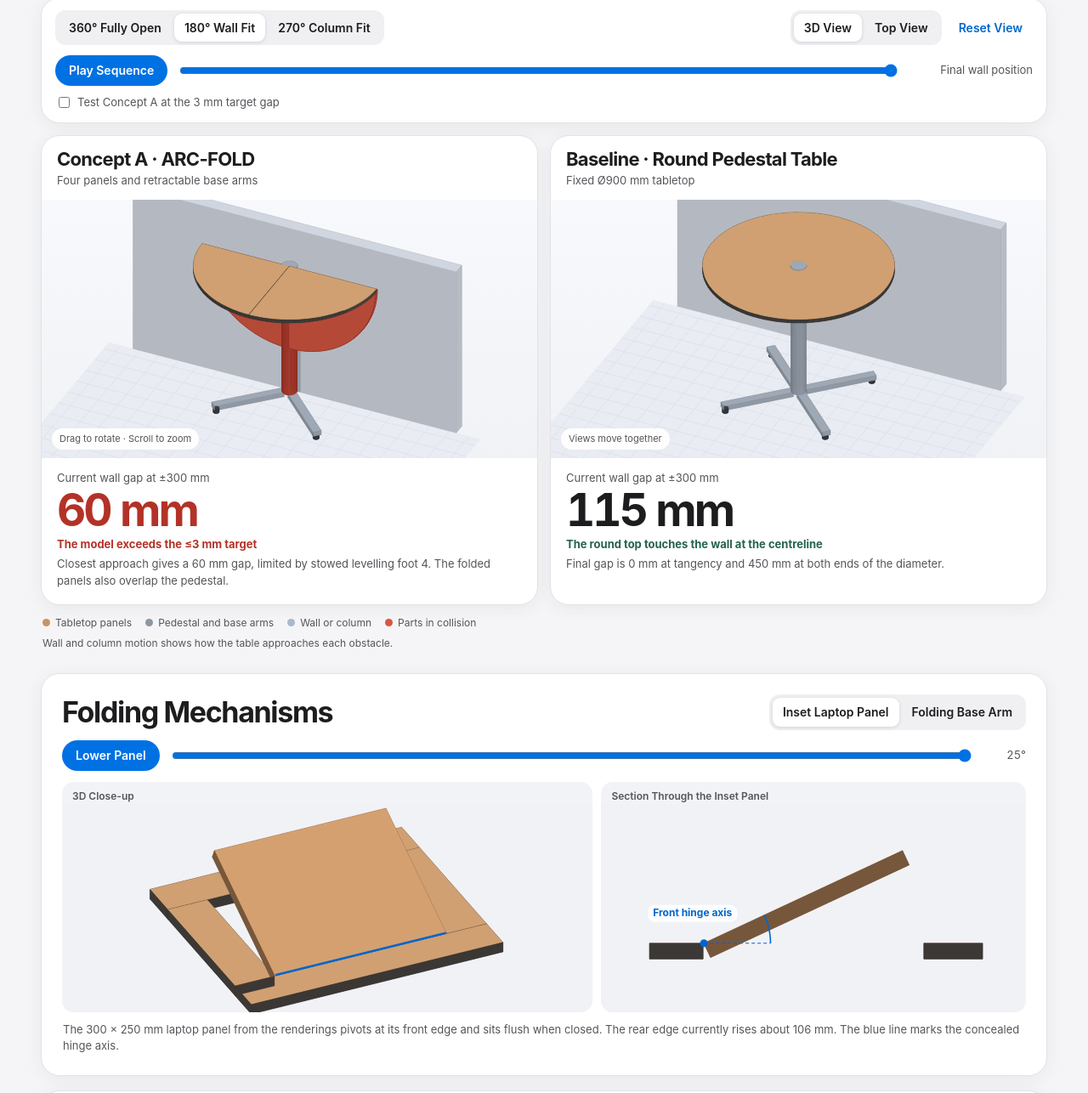
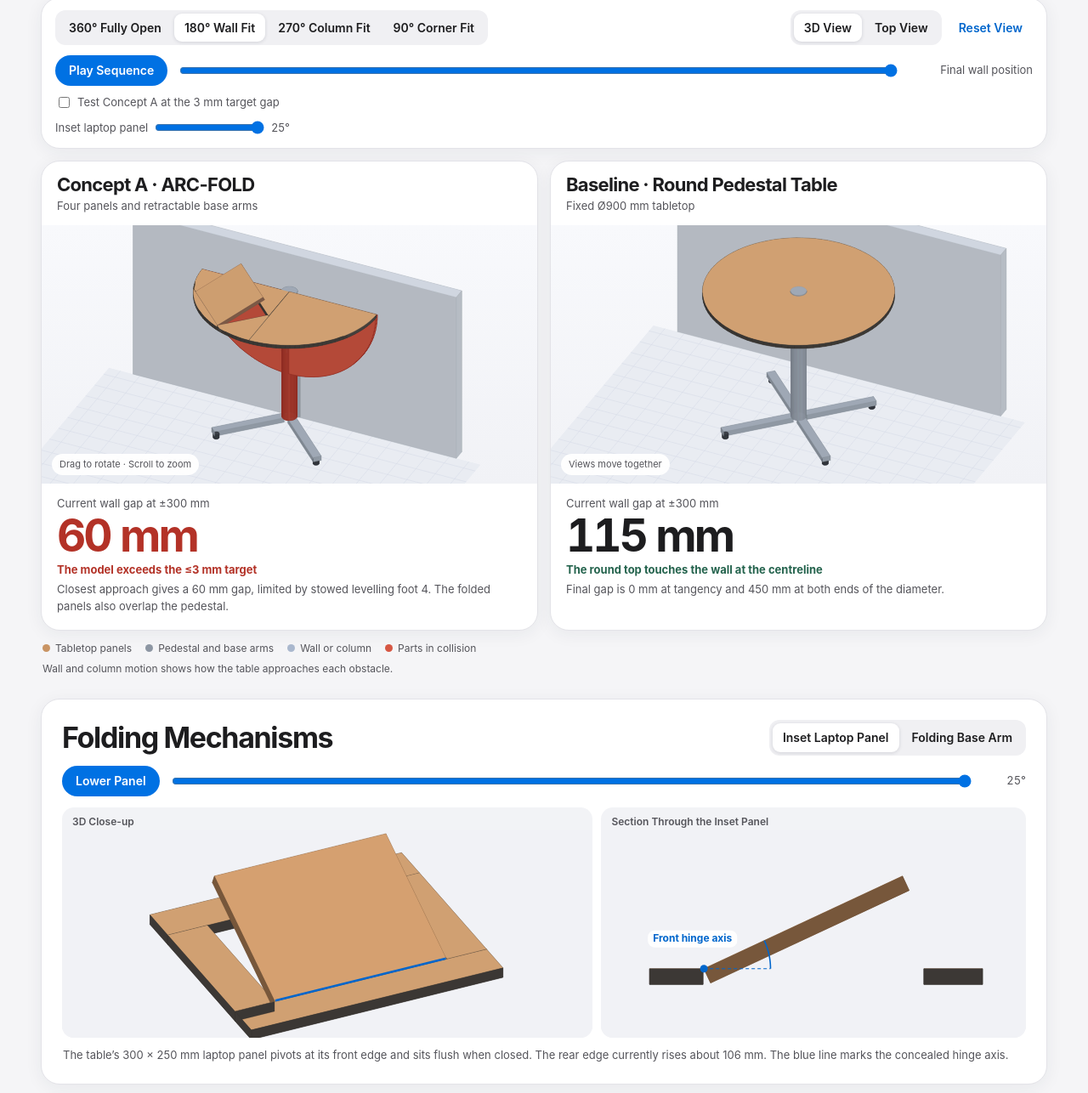
Before and after one commit to lifeng8297-HK/arc-fold-prototype, a plain HTML site: page index.html in a window 1280 px wide. Shown: the part 497-1783 px from the top of the page at 85% size. Drawn offline with Linux system fonts and the light colour scheme.

Commit message:
Add corner configuration and integrate the laptop panel

```diff
--- a/index.html
+++ b/index.html
@@ -129,7 +129,7 @@ input[type=range], input[type=checkbox] { accent-color: var(--accent); }
 </nav></header>
 <main id="top">
 <header class="header">
-  <div><div class="brand">CDT504 PRODUCT DESIGN</div><h1>Folding Table Prototype</h1><p>See how a four-panel table folds to fit a wall or slide around a column.</p><a class="hero-link" href="#comparison">Explore the 3D model ↓</a></div>
+  <div><div class="brand">CDT504 PRODUCT DESIGN</div><h1>Folding Table Prototype</h1><p>See how a four-panel table fits a wall, a column or a room corner.</p><a class="hero-link" href="#comparison">Explore the 3D model ↓</a></div>
   <canvas class="hero-model" id="hero-view" aria-label="ARC-FOLD table, fully open">ARC-FOLD table, fully open</canvas>
 </header>
 <section id="comparison" aria-labelledby="comparison-heading">
@@ -140,6 +140,7 @@ input[type=range], input[type=checkbox] { accent-color: var(--accent); }
       <button class="button mode" data-mode="open" aria-pressed="false">360° Fully Open</button>
       <button class="button mode" data-mode="wall" aria-pressed="true">180° Wall Fit</button>
       <button class="button mode" data-mode="column" aria-pressed="false">270° Column Fit</button>
+      <button class="button mode" data-mode="corner" aria-pressed="false">90° Corner Fit</button>
     </div>
     <div class="camera" role="group" aria-label="View controls">
       <div class="segments">
@@ -162,6 +163,7 @@ input[type=range], input[type=checkbox] { accent-color: var(--accent); }
   <div class="fields" id="wall-options">
     <label><input id="show-target" type="checkbox">Test Concept A at the 3 mm target gap</label>
   </div>
+  <div class="fields"><label>Inset laptop panel <input type="range" id="table-inset-angle" min="0" max="25" step="1" value="25" aria-label="Inset panel angle on the table"> <output id="table-inset-value" for="table-inset-angle">25°</output></label></div>
 </section>
 <div class="compare">
   <section class="model" aria-labelledby="design-heading">
@@ -202,6 +204,7 @@ input[type=range], input[type=checkbox] { accent-color: var(--accent); }
     <li>Both tables are 900 mm in diameter and 740 mm high, with an 18 mm tabletop and a Ø70 mm pedestal. Each base arm reaches 380 mm from the centre and is about 40 mm wide. The model represents hardware with simplified solid shapes.</li>
     <li>180° wall fit. Fold the rear two panels and their arms, then move the table as close to the wall as the component shapes allow. Measure both tables at x = ±300 mm from the tabletop centreline. Concept A has a straight rear edge with a uniform gap. The round baseline has separate readings at the point of tangency and the two ends of the diameter.</li>
     <li>270° column fit. Lower one panel, raise the corresponding arm and move the column relative to the table along the opening’s 45° bisector. Final setback is the distance from the column’s outer edge to each radial edge of the opening. The model samples the path every 2 mm or less and calculates signed clearance between each component’s plan footprint and the full-height column. Negative values indicate approximate overlap in plan.</li>
+    <li>90° corner fit. Keep one tabletop sector and its matching base arm along the corner bisector. The panel opposite the usable sector lowers and then swings under it in a proposed stowage motion. The wall gap comes from the estimated component envelopes. The extra pivot and single-arm stability still need detailed design and testing.</li>
     <li>The folding animation uses radial hinges and simplified base-arm motion. The model flags overlap between the panels and the pedestal. Locking, other internal clearances, load capacity and stability are outside the scope of this model.</li>
   </ul>
   <p>Dimensions, travel paths and clearances are model estimates. Specification references include Table 10 and the project targets and Lesson 5.</p>
@@ -217,6 +220,9 @@ const REACH = 380;
 const AXLE = 35;
 const ARM_WIDTH = 40;
 const ARM_HEIGHT = 24;
+const INSET_WIDTH = 300;
+const INSET_DEPTH = 250;
+const INSET_MAX = 25;
 const WALL_START = 585;
 const COLUMN_START = 570;
 const FOLD_PART = 0.55;
@@ -253,17 +259,65 @@ const quarter = [[seam,seam],...Array.from({length:33},(_,i)=>{
   return [R*Math.cos(a),R*Math.sin(a)];
 })];
 
-function leaf(i, fold) {
+function leaf(i, fold, mode) {
   const a=i*Math.PI/2, theta=fold*Math.PI/2;
   const pivot=H-T/2;
   // Opposite rear quarters share the wall-parallel diameter in the 180-degree state.
   const reflect = i===3;
+  const cornerSwing=mode==='corner'&&i===3;
+  const turn=cornerSwing?clamp((fold-.62)/.38,0,1)*135*DEG:0;
+  const down=cornerSwing?clamp(fold/.62,0,1)*Math.PI/2:theta;
   const pose=([x,y,z])=>{
-    const dy=y*Math.cos(theta)+(z-pivot)*Math.sin(theta);
-    const dz=pivot-y*Math.sin(theta)+(z-pivot)*Math.cos(theta);
-    return reflect ? [x,-dy,dz] : rotate([x,dy,dz],a);
+    if(mode==='corner'&&i===0) return [x*Math.cos(theta)+(z-pivot)*Math.sin(theta),y,
+      pivot-x*Math.sin(theta)+(z-pivot)*Math.cos(theta)];
+    const dy=y*Math.cos(down)+(z-pivot)*Math.sin(down);
+    const dz=pivot-y*Math.sin(down)+(z-pivot)*Math.cos(down);
+    return reflect ? rotate([x,-dy,dz],turn) : rotate([x,dy,dz],a);
   };
   return prism(`leaf${i}`,`${['Front-right','Front-left','Rear-left','Rear-right'][i]} tabletop panel`,quarter,H-T,H,PALETTE.oak,PALETTE.trim,pose);
+}
+
+function clipPanel(polygon, side) {
+  return polygon.flatMap((end,i)=>{
+    const start=polygon[(i+polygon.length-1)%polygon.length];
+    const a=side(start), b=side(end);
+    if((a>=0)===(b>=0)) return b>=0?[end]:[];
+    const t=a/(a-b), cut=[lerp(start[0],end[0],t),lerp(start[1],end[1],t)];
+    return b>=0?[cut,end]:[cut];
+  });
+}
+
+const insetHinge=413;
+const across=([x,y])=>(y-x)/Math.SQRT2;
+const along=([x,y])=>(x+y)/Math.SQRT2;
+const insetInner=insetHinge-INSET_DEPTH;
+const insetBand=clipPanel(clipPanel(quarter,p=>along(p)-(insetInner-1)),p=>insetHinge+1-along(p));
+const insetSurround=[
+  clipPanel(quarter,p=>insetInner-1-along(p)),
+  clipPanel(quarter,p=>along(p)-insetHinge-1),
+  clipPanel(insetBand,p=>across(p)-INSET_WIDTH/2-1),
+  clipPanel(insetBand,p=>-across(p)-INSET_WIDTH/2-1),
+];
+
+function insetTilt([x,y,z],angle) {
+  const a=angle*DEG;
+  return [x,y*Math.cos(a)-z*Math.sin(a),y*Math.sin(a)+z*Math.cos(a)];
+}
+
+function fittedQuarter(angle) {
+  const surround=insetSurround.map((polygon,i)=>{
+    const mesh=prism(`surround${i}`,'Front-left tabletop panel',polygon,H-T,H,PALETTE.oak,PALETTE.trim,
+      p=>rotate(p,Math.PI/2));
+    mesh.faces[1].stroke=false;
+    return mesh;
+  });
+  const place=point=>{
+    const [v,d,z]=insetTilt(point,angle),u=insetHinge-d;
+    return [-(u+v)/Math.SQRT2,(u-v)/Math.SQRT2,H+z];
+  };
+  const panel=prism('inset','Inset laptop panel',rect(-INSET_WIDTH/2,0,INSET_WIDTH/2,INSET_DEPTH),-T,0,
+    PALETTE.oak,'#8c6650',place);
+  return [...surround,panel];
 }
 
 function arm(i, amount, angleOffset = 45) {
@@ -280,10 +334,10 @@ function arm(i, amount, angleOffset = 45) {
   ];
 }
 
-function makeTable(kind, mode, fold) {
-  const folded = mode==='wall' ? [2,3] : mode==='column' ? [0] : [];
+function makeTable(kind, mode, fold, insetAngle = 0) {
+  const folded = mode==='wall' ? [2,3] : mode==='column' ? [0] : mode==='corner' ? [0,2,3] : [];
   const moving = i => kind==='design' && folded.includes(i) ? fold : 0;
-  const sheets=kind==='design' ? [0,1,2,3].map(i=>leaf(i,moving(i))) :
+  const sheets=kind==='design' ? [0,1,2,3].flatMap(i=>i===1?fittedQuarter(insetAngle):[leaf(i,moving(i),mode)]) :
     [prism('top','Round tabletop',polyCircle(R,0,0,96),H-T,H,PALETTE.oak,PALETTE.trim)];
   return [...sheets,prism('post','Pedestal',polyCircle(POST),AXLE,H-T,PALETTE.steel),
     prism('hub','Hub cap',polyCircle(POST+3),H,H+3,PALETTE.steel),
@@ -332,6 +386,10 @@ function polygonDistance(a,b) {
 function wallClearance(bodies, y) {
   return bodies.map(body=>({id:body.id,label:body.label,value:Math.min(...body.verts.map(p=>p[1]))-y}));
 }
+function cornerClearance(bodies, distance) {
+  return bodies.map(body=>({id:body.id,label:body.label,value:
+    distance-Math.max(...body.verts.map(([x,y])=>Math.max(x,-y)))}));
+}
 function nearest(readings) { return readings.reduce((a,b)=>a.value<=b.value?a:b); }
 function columnClearance(bodies, config, center) {
   const radius=config.size/2;
@@ -377,11 +435,12 @@ function leafPostClashes(bodies) {
 }
 
 const byId=id=>document.getElementById(id);
-const state={mode:'wall', progress:1, playing:false, yaw:65*DEG, tilt:32*DEG, zoom:1, plan:false};
+const state={mode:'wall', progress:1, playing:false, yaw:65*DEG, tilt:32*DEG, zoom:1, plan:false,insetAngle:INSET_MAX};
 const views=[{kind:'design',canvas:byId('design-view'),metrics:byId('design-metrics')},
   {kind:'baseline',canvas:byId('baseline-view'),metrics:byId('baseline-metrics')}];
 const wallLimiter=nearest(wallClearance(makeTable('design','wall',1),0));
 const contactGap=-wallLimiter.value;
+const cornerLimiter=nearest(cornerClearance(makeTable('design','corner',1),0));
 const topRearAt300=-Math.sqrt(R*R-300*300);
 let sweepMemo=null;
 function config() {
@@ -404,9 +463,9 @@ function cameraFrame(w,h,yaw,angle,center,scale) {
 }
 function projection(w,h) {
   const yaw=state.plan?Math.PI/2:state.yaw,angle=state.plan?Math.PI/2:state.tilt;
-  const columnMode=state.mode==='column';
+  const columnMode=state.mode==='column',cornerMode=state.mode==='corner';
   const scale=Math.min(w/(columnMode?1450:1130),h/(state.plan?(columnMode?1360:1150):(columnMode?1610:1210)))*state.zoom;
-  const center=state.plan?(columnMode?[125,125,0]:[0,-45,0]):(columnMode?[95,95,480]:[0,0,385]);
+  const center=state.plan?(columnMode?[125,125,0]:[0,-45,0]):(columnMode?[95,95,480]:cornerMode?[-75,75,400]:[0,0,385]);
   return cameraFrame(w,h,yaw,angle,center,scale);
 }
 
@@ -433,7 +492,7 @@ function paintFaces(ctx,meshes,camera,hitIds) {
     const shade=0.77+0.23*Math.abs(dot(normal,[-0.36,-0.30,0.88]))/(Math.hypot(...normal)||1);
     const hit=hitIds.has(body.id);
     path2D(ctx,face.points,project,colorShade(hit?PALETTE.hit:face.color,shade),
-      hit?'#8d2d23':colorShade(face.color,shade*0.91),hit?0.55:0.27);
+      face.stroke===false?null:hit?'#8d2d23':colorShade(face.color,shade*0.91),hit?0.55:0.27);
   }
 }
 
@@ -459,7 +518,7 @@ function canvasSurface(canvas) {
   return {ctx,w,h};
 }
 
-const heroBodies=makeTable('design','open',0);
+const heroBodies=makeTable('design','open',0,INSET_MAX);
 function renderHero() {
   const {ctx,w,h}=canvasSurface(byId('hero-view'));
   ctx.clearRect(0,0,w,h);
@@ -489,14 +548,22 @@ function draw(view,bodies,env,hitIds) {
   ctx.fillStyle=studio;ctx.fillRect(0,0,w,h);
   const camera=projection(w,h), project=camera.project;
   const rear=env.wallY===undefined?-1050:env.wallY;
-  path2D(ctx,rect(-960,rear,960,1050).map(([x,y])=>[x,y,0]),project,STUDIO.floor,null);
-  for(let i=-900;i<=900;i+=100) path2D(ctx,[[i,rear,0],[i,1050,0]],project,null,STUDIO.grid,0.6,false);
-  for(let i=Math.ceil(rear/100)*100;i<=1000;i+=100) path2D(ctx,[[-960,i,0],[960,i,0]],project,null,STUDIO.grid,0.6,false);
+  const rightEdge=env.cornerDistance??960;
+  path2D(ctx,rect(-960,rear,rightEdge,1050).map(([x,y])=>[x,y,0]),project,STUDIO.floor,null);
+  for(let i=-900;i<=rightEdge;i+=100) path2D(ctx,[[i,rear,0],[i,1050,0]],project,null,STUDIO.grid,0.6,false);
+  for(let i=Math.ceil(rear/100)*100;i<=1000;i+=100) path2D(ctx,[[-960,i,0],[rightEdge,i,0]],project,null,STUDIO.grid,0.6,false);
 
   if(env.wallY!==undefined) {
-    const wall=prism('wall','Wall',rect(-835,env.wallY-60,835,env.wallY),0,910,PALETTE.wall);
+    const wall=prism('wall','Wall',rect(-835,env.wallY-60,env.cornerDistance??835,env.wallY),0,910,PALETTE.wall);
     ctx.save();
     if(camera.depth[1]<0&&!state.plan) ctx.globalAlpha=0.38;
+    paintFaces(ctx,[wall],camera,new Set());
+    ctx.restore();
+  }
+  if(env.cornerDistance!==undefined) {
+    const wall=prism('side-wall','Side wall',rect(rightEdge,rear-60,rightEdge+60,835),0,910,PALETTE.wall);
+    ctx.save();
+    if(camera.depth[0]>0&&!state.plan) ctx.globalAlpha=0.38;
     paintFaces(ctx,[wall],camera,new Set());
     ctx.restore();
   }
@@ -516,10 +583,16 @@ function draw(view,bodies,env,hitIds) {
   }
   if(env.wallY!==undefined&&state.plan&&state.progress>=FOLD_PART) {
     const topY=view.kind==='baseline'?topRearAt300:1;
-    ctx.save();ctx.setLineDash([3,2]);
-    path2D(ctx,[[300,env.wallY,0],[300,topY,H]],project,null,STUDIO.accent,1.6,false);
-    ctx.restore();
-    label(ctx,project,[300,(env.wallY+topY)/2,H],`${mm(topY-env.wallY)}`);
+    const corner=env.cornerDistance!==undefined;
+    const x=corner?-300:300;
+    const dimension=(from,to)=>{
+      ctx.save();ctx.setLineDash([3,2]);
+      path2D(ctx,[from,to],project,null,STUDIO.accent,1.6,false);
+      ctx.restore();
+      label(ctx,project,from.map((v,i)=>(v+to[i])/2),mm(Math.hypot(from[0]-to[0],from[1]-to[1])));
+    };
+    dimension([x,env.wallY,H],[x,topY,H]);
+    if(corner) dimension([rightEdge,300,H],[-topY,300,H]);
   }
 }
 
@@ -536,7 +609,7 @@ function render() {
   const cfg=config();
   const analysis=state.mode==='column'?sweeps(cfg):null;
   for(const view of views) {
-    const bodies=makeTable(view.kind,state.mode,fold);
+    const bodies=makeTable(view.kind,state.mode,fold,state.insetAngle);
     const hits=new Set(leafPostClashes(bodies));
     const postClash=hits.size>0;
     if(postClash) hits.add('post');
@@ -560,6 +633,19 @@ function render() {
       card(view,`${folding?'Estimated final wall gap':'Current wall gap'} at ±300 mm`,mm(folding?endGap:gap),status,design?
         `Closest approach gives a ${mm(endGap)} gap, limited by stowed ${wallLimiter.label.toLowerCase()}.${postClash?' The folded panels also overlap the pedestal.':''}`:
         `Final gap is 0 mm at tangency and ${mm(R)} at both ends of the diameter.`,clear.value<-EPS||(reached&&design&&endGap>3));
+    } else if(state.mode==='corner') {
+      const design=view.kind==='design';
+      const stopDistance=design?-cornerLimiter.value:R;
+      const distance=lerp(WALL_START,stopDistance,move);
+      env.cornerDistance=distance;env.wallY=-distance;
+      const readings=cornerClearance(bodies,distance);
+      readings.filter(r=>r.value<-EPS).forEach(r=>hits.add(r.id));
+      const folding=p<FOLD_PART;
+      const clearance=(folding?stopDistance:distance)+(design?1:topRearAt300);
+      card(view,`${folding?'Estimated final gap':'Gap'} to each wall at 300 mm`,mm(clearance),
+        design?(folding?'Folding three panels and their arms':'One sector open · One base arm deployed'):'Round top · Two points of tangency',
+        design?`Nominal usable area: 0.16 m². The stowed ${cornerLimiter.label.toLowerCase()} limits how close the table can move.${postClash?' Folded panels overlap the pedestal.':''}`:
+          'The round top touches each wall at one point.',nearest(readings).value<-EPS);
     } else if(state.mode==='column') {
       const position=lerp(COLUMN_START,cfg.size/2+cfg.setback,move);
       env.column={cfg,position};
@@ -583,15 +669,19 @@ function render() {
   byId('column-options').hidden=state.mode!=='column';
   byId('wall-options').hidden=state.mode!=='wall';
   byId('size-label').textContent=cfg.shape==='square'?'Side length':'Diameter';
-  byId('stage').textContent=p===1?(state.mode==='wall'?'Final wall position':'Final column position'):
-    p<FOLD_PART?`Folding ${Math.round(fold*90)}°`:`${state.mode==='wall'?'Approach':'Side entry'} ${Math.round(move*100)}%`;
+  const finalPosition={wall:'Final wall position',column:'Final column position',corner:'Final corner position'};
+  byId('stage').textContent=p===1?(finalPosition[state.mode]??''):
+    p<FOLD_PART?(state.mode==='corner'?`Fold and stow ${Math.round(fold*100)}%`:`Folding ${Math.round(fold*90)}°`):
+      `${state.mode==='column'?'Side entry':'Approach'} ${Math.round(move*100)}%`;
+  byId('table-inset-angle').value=Math.round(state.insetAngle);
+  byId('table-inset-value').textContent=`${Math.round(state.insetAngle)}°`;
   byId('play').textContent=state.playing?'Pause':'Play Sequence';
   byId('plan').setAttribute('aria-pressed',String(state.plan));
   byId('perspective').setAttribute('aria-pressed',String(!state.plan));
 }
 
 function resetCamera() {
-  state.yaw=(state.mode==='column'?-10:65)*DEG;
+  state.yaw=(state.mode==='column'?-10:state.mode==='corner'?126:65)*DEG;
   state.tilt=34*DEG;state.zoom=1;state.plan=false;
 }
 let last=0, animation=0;
@@ -640,15 +730,14 @@ for(const {canvas} of views) {
     e.preventDefault();state.zoom=clamp(state.zoom*Math.exp(-e.deltaY*0.001),0.65,2.4);render();
   },{passive:false});
 }
-const mechanism={type:'inset',angles:{inset:25,foot:0},animation:0};
+const mechanism={type:'inset',angles:{inset:INSET_MAX,foot:0},animation:0};
 const mechanismSpec={
-  inset:{max:25,open:'Raise Panel',close:'Lower Panel',caption:'Section Through the Inset Panel'},
+  inset:{max:INSET_MAX,open:'Raise Panel',close:'Lower Panel',caption:'Section Through the Inset Panel'},
   foot:{max:90,open:'Stow Arm',close:'Deploy Arm',caption:'Section Through the Base Arm'}
 };
 
 function insetAssembly(angle) {
-  const a=angle*DEG;
-  const pose=([x,y,z])=>[x,y*Math.cos(a)-z*Math.sin(a),y*Math.sin(a)+z*Math.cos(a)];
+  const pose=point=>insetTilt(point,angle);
   const oak=polygon=>prism('host','Fixed tabletop',polygon,-18,0,PALETTE.oak,PALETTE.trim);
   const endRails=[oak(rect(-220,-62,220,-1)),oak(rect(-220,251,220,318))];
   const sideRails=[oak(rect(-220,-1,-151,251)),oak(rect(151,-1,220,251))];
@@ -714,11 +803,24 @@ function renderMechanism() {
   byId('mechanism-play').textContent=mechanism.animation?'Pause':a>=spec.max*0.5?spec.close:spec.open;
   byId('mechanism-side-caption').textContent=spec.caption;
   byId('mechanism-note').textContent=inset?
-    `The 300 × 250 mm laptop panel from the renderings pivots at its front edge and sits flush when closed. The rear edge currently rises about ${mm(250*Math.sin(theta))}. The blue line marks the concealed hinge axis.`:
+    `The table’s 300 × 250 mm laptop panel pivots at its front edge and sits flush when closed. The rear edge currently rises about ${mm(INSET_DEPTH*Math.sin(theta))}. The blue line marks the concealed hinge axis.`:
     `One base arm rotates upward about a pivot at the bottom of the pedestal. The main model shows how each panel and its arm fold together. The storage recess and locking mechanism still need detailed design.`;
 }
 
 function stopMechanism() {cancelAnimationFrame(mechanism.animation);mechanism.animation=0;}
+function updateMechanismAngle(type,angle) {
+  mechanism.angles[type]=angle;
+  byId('mechanism-angle').value=Math.round(angle);
+  if(type==='inset'){state.insetAngle=angle;render();}
+  renderMechanism();
+}
+byId('table-inset-angle').addEventListener('input',e=>{
+  if(mechanism.type==='inset') {
+    stopMechanism();updateMechanismAngle('inset',Number(e.target.value));
+  } else {
+    state.insetAngle=Number(e.target.value);mechanism.angles.inset=state.insetAngle;render();
+  }
+});
 for(const button of document.querySelectorAll('.mechanism-tab')) button.addEventListener('click',()=>{
   stopMechanism();mechanism.type=button.dataset.mechanism;
   document.querySelectorAll('.mechanism-tab').forEach(b=>b.setAttribute('aria-pressed',String(b===button)));
@@ -727,25 +829,22 @@ for(const button of document.querySelectorAll('.mechanism-tab')) button.addEvent
   renderMechanism();
 });
 byId('mechanism-angle').addEventListener('input',e=>{
-  stopMechanism();mechanism.angles[mechanism.type]=Number(e.target.value);renderMechanism();
+  stopMechanism();updateMechanismAngle(mechanism.type,Number(e.target.value));
 });
 byId('mechanism-play').addEventListener('click',()=>{
   if(mechanism.animation){stopMechanism();renderMechanism();return;}
   const type=mechanism.type,start=mechanism.angles[type],max=mechanismSpec[type].max;
   const end=start>=max*0.5?0:max;
-  const slider=byId('mechanism-angle');
   if(window.matchMedia('(prefers-reduced-motion: reduce)').matches){
-    mechanism.angles[type]=end;slider.value=end;renderMechanism();return;
+    updateMechanismAngle(type,end);return;
   }
   let begin;
   function frame(now) {
     begin??=now;
     const p=clamp((now-begin)/850,0,1);
     const smooth=p*p*(3-2*p);
-    mechanism.angles[type]=lerp(start,end,smooth);
-    slider.value=Math.round(mechanism.angles[type]);
     mechanism.animation=p<1?requestAnimationFrame(frame):0;
-    renderMechanism();
+    updateMechanismAngle(type,lerp(start,end,smooth));
   }
   mechanism.animation=requestAnimationFrame(frame);
   renderMechanism();
```
